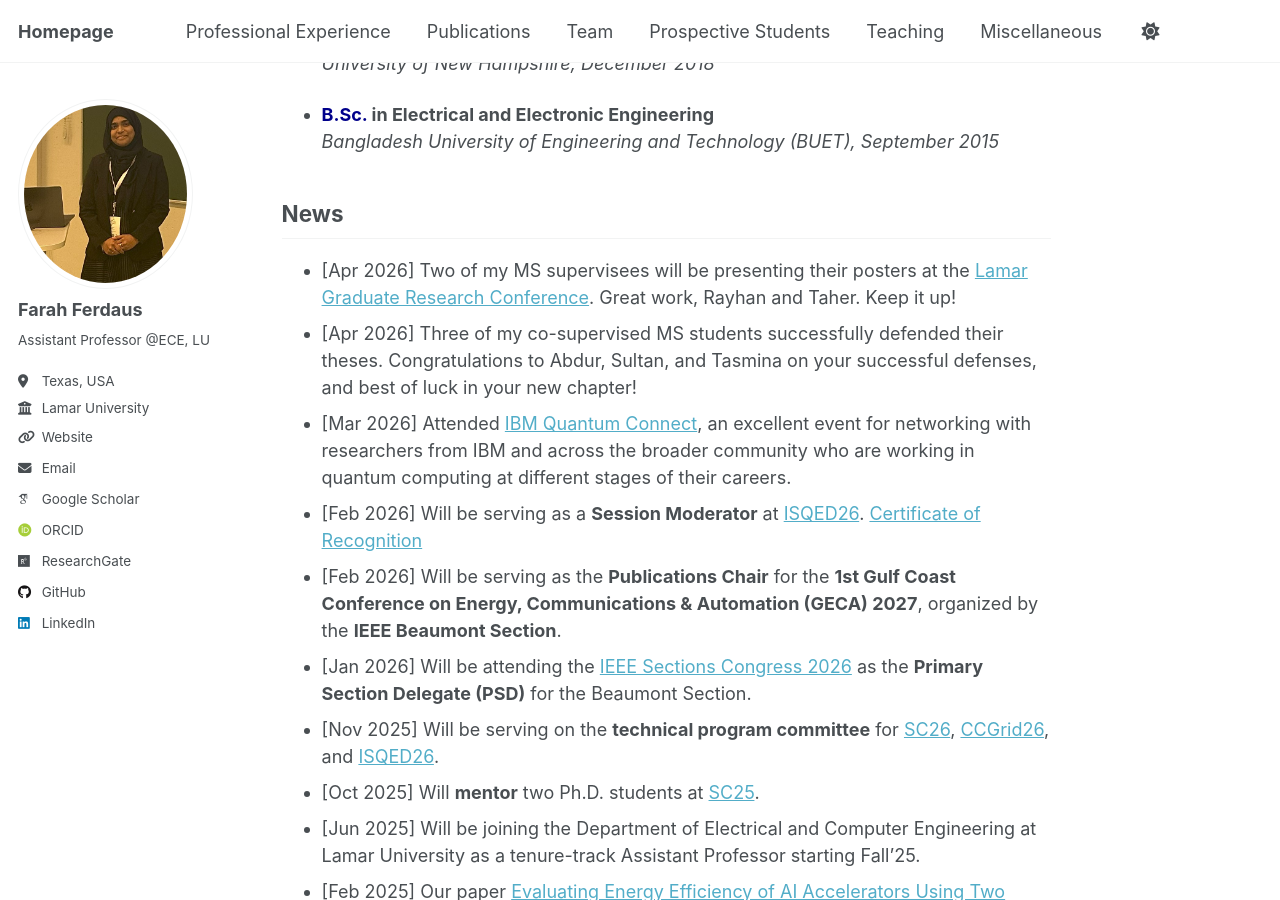
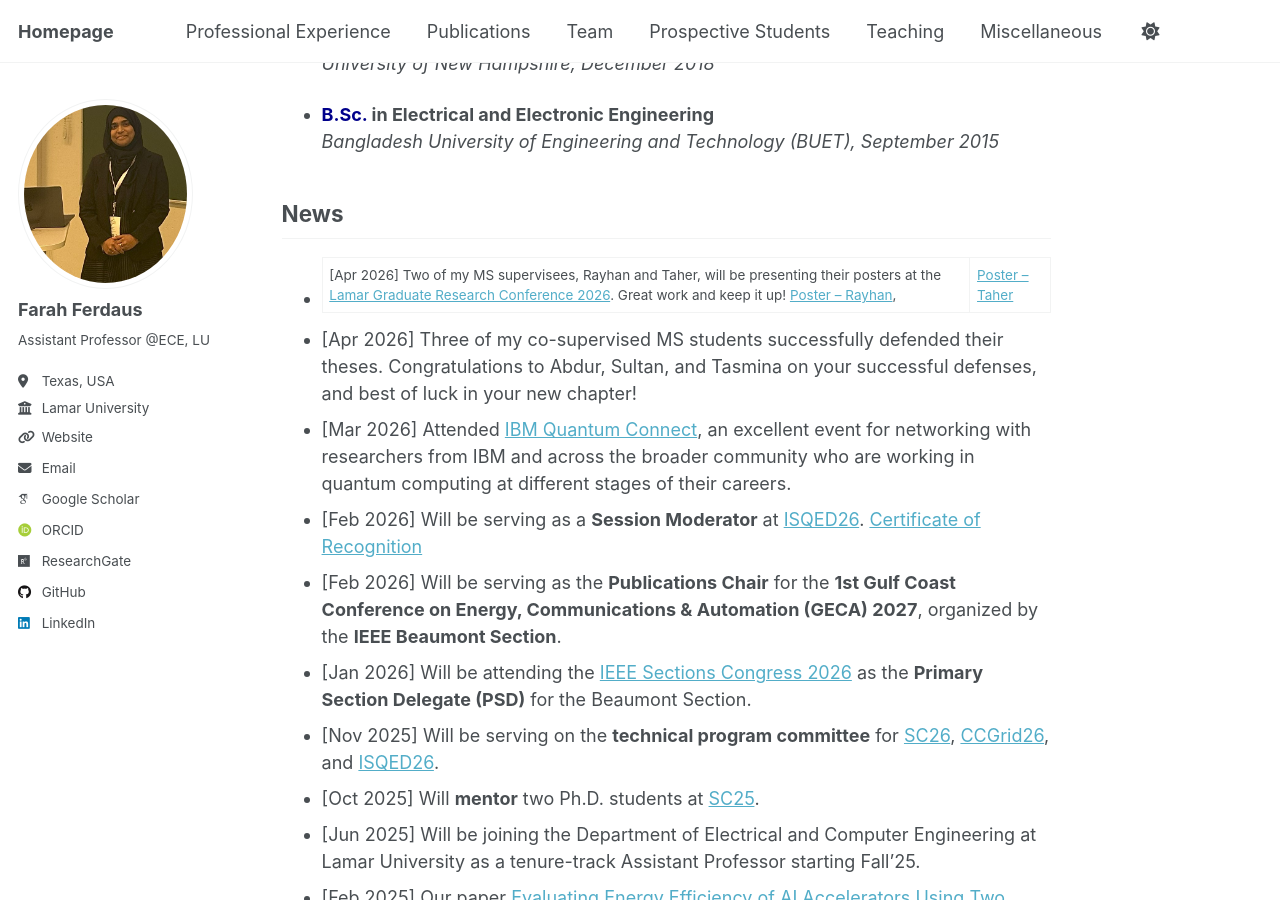
Before and after one commit to fferdaus/fferdaus.github.io, a Jekyll site: the page built from _pages/about.md, in a window 1280 px wide and 900 px high, scrolled down 861 px. Built offline with Jekyll 4.4.1, drawn with Linux system fonts in a browser that asks for light colours; some web fonts are replaced.

Commit message:
Update about.md

```diff
--- a/_pages/about.md
+++ b/_pages/about.md
@@ -59,7 +59,7 @@ I have published numerous scientific articles, including journal articles, confe
 **Stichting Bangladesh Accord Foundation, Dhaka, Bangladesh**
 -->
 ## News
-- [Apr 2026] Two of my MS supervisees will be presenting their posters at the [Lamar Graduate Research Conference](https://www.lamar.edu/graduate-studies/_files/documents/4th-annual-graduate-research-conference-program.pdf). Great work, Rayhan and Taher. Keep it up!
+- [Apr 2026] Two of my MS supervisees, Rayhan and Taher, will be presenting their posters at the [Lamar Graduate Research Conference 2026](https://www.lamar.edu/graduate-studies/_files/documents/4th-annual-graduate-research-conference-program.pdf). Great work and keep it up! [Poster – Rayhan](https://lamar0-my.sharepoint.com/:b:/g/personal/fferdaus_lamar_edu/IQDJAmfeKdWtRoJOF0tiFMUCAV5S6lzGjz5sl6GAh_drQu0?e=ODjbzc), | [Poster – Taher](https://lamar0-my.sharepoint.com/:b:/g/personal/fferdaus_lamar_edu/IQDaqvUznGsSSbnXCy_U9GppAXAiHoaEPJ6QIkLvs-92vq0?e=bWgcDz)
 - [Apr 2026] Three of my co-supervised MS students successfully defended their theses. Congratulations to Abdur, Sultan, and Tasmina on your successful defenses, and best of luck in your new chapter!
 - [Mar 2026] Attended [IBM Quantum Connect](https://www.ibm.com/events/reg/flow/ibm/3hqllqmb/landing/page/landing), an excellent event for networking with researchers from IBM and across the broader community who are working in quantum computing at different stages of their careers.
 - [Feb 2026] Will be serving as a **Session Moderator** at [ISQED26](https://www.isqed.org/English/Collaterals/Documents/ISQED2026-Program-Booklet_rev1.pdf). [Certificate of Recognition](https://drive.google.com/file/d/1icvL6GNcqsai--ZwekN-Gn7IotdIbDi6/view?usp=sharing)
```
